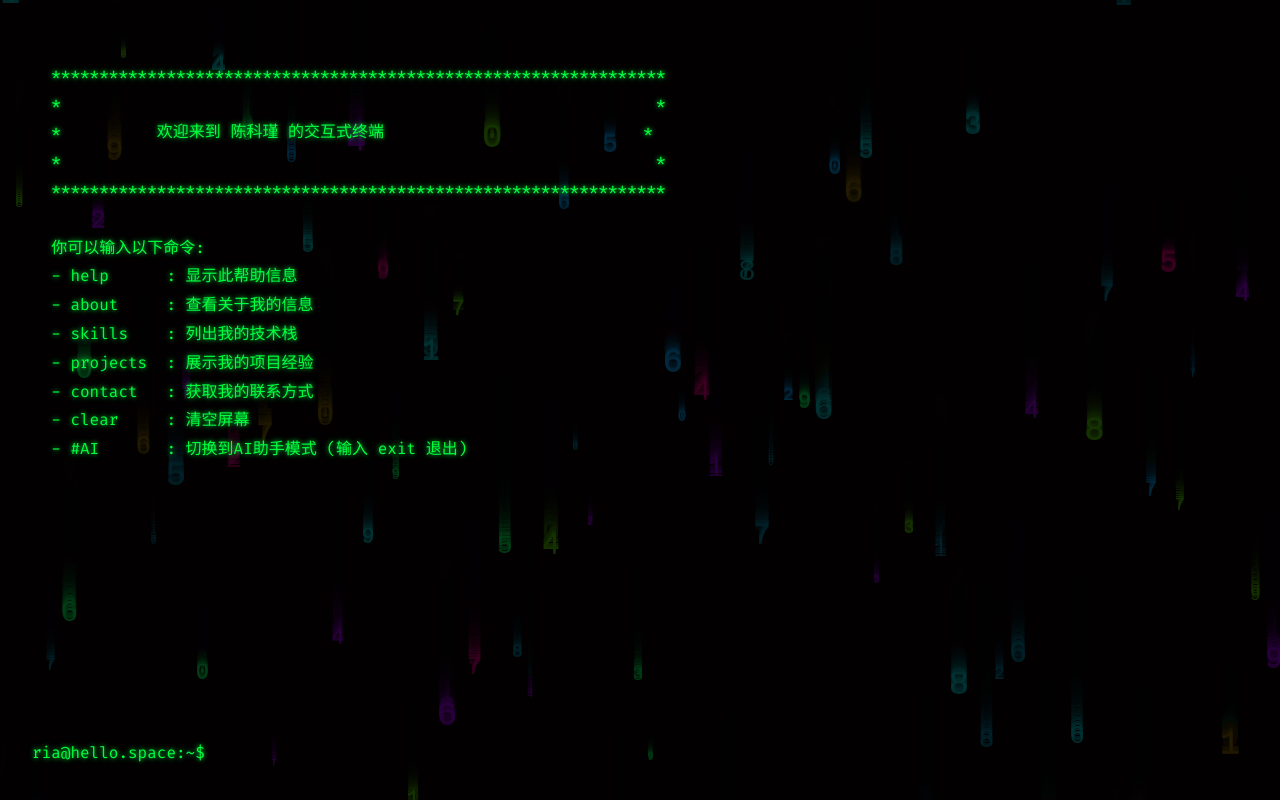
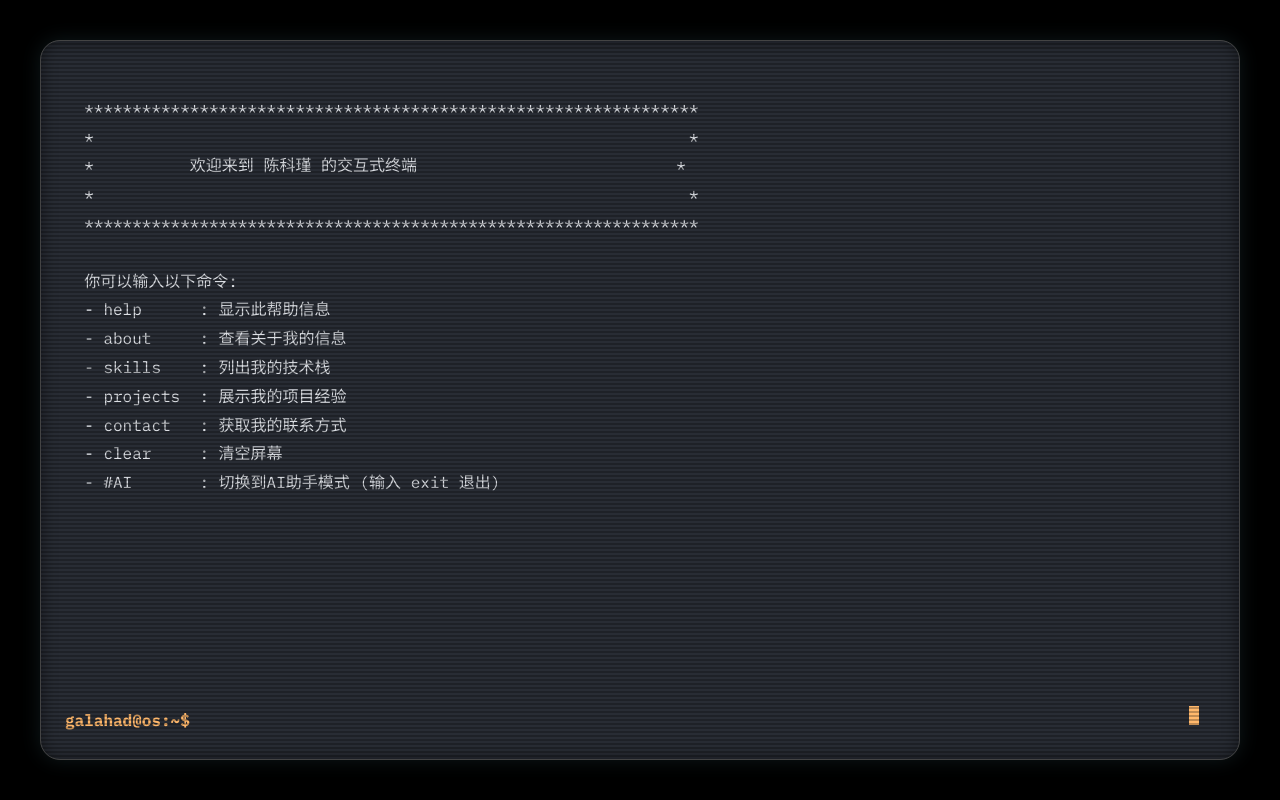
Before and after one commit to Riaishere/example, a plain HTML site: page index.html in a window 1280 px wide. Drawn offline with Linux system fonts and the light colour scheme.

Commit message:
terrible page

```diff
--- a/index.html
+++ b/index.html
@@ -3,19 +3,19 @@
 <head>
     <meta charset="UTF-8">
     <meta name="viewport" content="width=device-width, initial-scale=1.0">
-    <title>XXX - 终端</title>
+    <title>Galahad OS - 复古终端</title>
     <style>
-        /* --- 黑客帝国风格 --- */
-        @import url('https://fonts.googleapis.com/css2?family=Fira+Code:wght@400;700&display=swap');
+        /* --- 复古未来主义风格 (Retro-Futurism) --- */
+        @import url('https://fonts.googleapis.com/css2?family=IBM+Plex+Mono:wght@400;700&display=swap');
 
         :root {
-            --background: #0D0208; /* 更深的黑色 */
-            --foreground: #00FF41; /* 明亮的荧光绿 */
-            --green: #00FF41;
-            --blue: #00BFFF; /* 天蓝色，用于一些高亮 */
-            --red: #FF4136;
-            --yellow: #FFDC00;
-            --cursor: #00FF41;
+            --background: #282c34; /* 深灰蓝背景 */
+            --foreground: #dcdfe4; /* 柔和的白色文字 */
+            --primary: #ffb86c;    /* 温暖的橙色，用于提示符和高亮 */
+            --secondary: #8be9fd;  /* 清爽的青色，用于链接和次要信息 */
+            --error: #ff5555;      /* 柔和的红色，用于错误信息 */
+            --cursor: #ffb86c;     /* 光标颜色 */
+            --screen-glow: rgba(139, 233, 253, 0.1); /* 屏幕边缘的辉光 */
         }
 
         * {
@@ -25,34 +25,78 @@
         }
 
         body {
-            background-color: var(--background);
+            background-color: #000; /* 外部背景为纯黑，突出显示器 */
             color: var(--foreground);
-            font-family: 'Fira Code', 'Consolas', 'Monaco', monospace;
+            font-family: 'IBM Plex Mono', 'Consolas', 'Monaco', monospace;
             font-size: 16px;
             line-height: 1.8;
-            text-shadow: 0 0 5px var(--green); /* 添加辉光效果 */
+            display: flex;
+            justify-content: center;
+            align-items: center;
+            min-height: 100vh;
+            padding: 2rem;
         }
 
-        #matrix-bg {
-            position: fixed;
+        /* 模拟CRT显示器的主容器 */
+        .crt-monitor {
+            width: 100%;
+            max-width: 1200px;
+            height: 90vh;
+            background: var(--background);
+            border-radius: 20px; /* 圆角边框 */
+            border: 1px solid #444;
+            box-shadow:
+                0 0 20px var(--screen-glow), /* 外部辉光 */
+                inset 0 0 15px rgba(0,0,0,0.5); /* 内部阴影，增加深度感 */
+            position: relative;
+            overflow: hidden; /* 隐藏伪元素溢出的部分 */
+            display: flex; /* 使用flex布局来放置终端容器 */
+            padding: 1.5rem; /* 显示器边框 */
+        }
+
+        /* 模拟CRT扫描线的伪元素 */
+        .crt-monitor::after {
+            content: " ";
+            display: block;
+            position: absolute;
             top: 0;
             left: 0;
-            width: 100%;
-            height: 100%;
-            z-index: -1;
-            opacity: 0.7; /* 进一步增加数字雨可见度 */
+            bottom: 0;
+            right: 0;
+            background: linear-gradient(to bottom, rgba(24, 24, 24, 0) 50%, rgba(0, 0, 0, 0.25) 50%);
+            background-size: 100% 4px; /* 扫描线粗细 */
+            z-index: 2;
+            pointer-events: none; /* 让鼠标可以穿透此层 */
+            animation: scanline 10s linear infinite;
+        }
+
+        @keyframes scanline {
+           from { background-position: 0 0; }
+           to { background-position: 0 -40px; }
         }
 
         .terminal-container {
+            flex-grow: 1; /* 占满显示器内部空间 */
             position: relative;
             z-index: 1;
             width: 100%;
-            height: 100vh;
+            height: 100%;
             overflow-y: auto;
-            padding: 2rem;
+            padding-right: 1rem; /* 留出滚动条空间 */
             display: flex;
             flex-direction: column;
-            background: rgba(0,0,0,0.5); /* 半透明背景，让数字雨透出来 */
+        }
+
+        /* 自定义滚动条样式 */
+        .terminal-container::-webkit-scrollbar {
+            width: 8px;
+        }
+        .terminal-container::-webkit-scrollbar-track {
+            background: rgba(0,0,0,0.2);
+        }
+        .terminal-container::-webkit-scrollbar-thumb {
+            background-color: var(--primary);
+            border-radius: 4px;
         }
 
         #terminal-output {
@@ -61,7 +105,8 @@
         }
 
         .prompt {
-            color: var(--green);
+            color: var(--primary);
+            font-weight: bold;
         }
 
         .command {
@@ -69,12 +114,12 @@
         }
 
         .output-line a {
-            color: var(--yellow);
+            color: var(--secondary);
             text-decoration: underline;
         }
 
         .error {
-            color: var(--red);
+            color: var(--error);
         }
 
         .input-line {
@@ -89,7 +134,6 @@
             font-family: inherit;
             font-size: inherit;
             outline: none;
-            text-shadow: 0 0 5px var(--green);
         }
 
         .cursor {
@@ -97,26 +141,25 @@
             width: 10px;
             height: 1.2em;
             background-color: var(--cursor);
-            box-shadow: 0 0 5px var(--cursor);
-            animation: blink 1s step-end infinite;
+            animation: blink 1.2s step-end infinite;
             vertical-align: bottom;
+            margin-left: 4px;
         }
 
         @keyframes blink {
-            from, to { opacity: 0; }
-            50% { opacity: 1; }
+            from, to { opacity: 1; }
+            50% { opacity: 0; }
         }
 
         /* 头像样式 */
         .profile-image-container {
-            width: 150px;
-            height: 150px;
+            width: 120px;
+            height: 120px;
             border-radius: 50%;
             overflow: hidden;
-            border: 3px solid var(--blue);
+            border: 3px solid var(--secondary);
             margin-bottom: 1rem;
-            box-shadow: 0 0 15px var(--blue);
-            /* --- 新增：使用Flexbox实现完美垂直和水平居中 --- */
+            filter: grayscale(50%); /* 添加轻微的灰度滤镜，增加复古感 */
             display: flex;
             justify-content: center;
             align-items: center;
@@ -130,13 +173,14 @@
     </style>
 </head>
 <body>
-    <canvas id="matrix-bg"></canvas>
+    <div class="crt-monitor">
         <div class="terminal-container" id="terminal-container">
             <div id="terminal-output"></div>
             <div class="input-line">
-            <span class="prompt" id="prompt">ria@hello.space:~$</span>
+                <span class="prompt" id="prompt">galahad@os:~$</span>
                 <input type="text" id="terminal-input" autocomplete="off" autofocus>
                 <span class="cursor"></span>
+            </div>
         </div>
     </div>
 
@@ -265,14 +309,14 @@
             const switchToAiMode = () => {
                 mode = 'ai';
                 promptElement.textContent = 'AI> ';
-                promptElement.style.color = 'var(--red)';
+                promptElement.style.color = 'var(--error)';
                 printToTerminal('已进入AI模式。直接输入你的问题即可。输入 <span class="command">exit</span> 退出。');
             };
 
             const switchToCommandMode = () => {
                 mode = 'command';
-                promptElement.textContent = 'ria@hello.space:~$';
-                promptElement.style.color = 'var(--green)';
+                promptElement.textContent = 'galahad@os:~$';
+                promptElement.style.color = 'var(--primary)';
                 printToTerminal('已退出AI模式。');
             };
 
@@ -289,7 +333,7 @@
                 // 创建一个用于显示AI回复的容器
                 const aiReplyContainer = document.createElement('div');
                 aiReplyContainer.className = 'output-line';
-                aiReplyContainer.innerHTML = `<span class="prompt" style="color: var(--blue);">AI:</span> <span class="ai-reply"></span>`;
+                aiReplyContainer.innerHTML = `<span class="prompt" style="color: var(--secondary);">AI:</span> <span class="ai-reply"></span>`;
                 output.appendChild(aiReplyContainer);
                 const aiReplySpan = aiReplyContainer.querySelector('.ai-reply');
 
@@ -484,105 +528,6 @@
                 input.focus();
             });
 
-            // --- 增强版数字雨效果 ---
-            const canvas = document.getElementById('matrix-bg');
-            const ctx = canvas.getContext('2d');
-
-            // 设置canvas尺寸
-            const resizeCanvas = () => {
-                canvas.width = window.innerWidth;
-                canvas.height = window.innerHeight;
-                console.log('Canvas 尺寸:', canvas.width, 'x', canvas.height);
-            };
-
-            resizeCanvas();
-            window.addEventListener('resize', resizeCanvas);
-
-            // 只使用数字，营造纯数字雨效果
-            const nums = '0123456789';
-            const alphabet = nums;
-
-            // 暗色系颜色数组 - 提升亮度
-            const darkColors = [
-                'rgba(0, 180, 60, 0.9)',   // 较亮绿色
-                'rgba(0, 120, 180, 0.8)',  // 较亮蓝色
-                'rgba(0, 150, 150, 0.8)',  // 较亮青色
-                'rgba(120, 0, 180, 0.8)',  // 较亮紫色
-                'rgba(60, 150, 0, 0.9)',   // 较亮深绿
-                'rgba(0, 100, 120, 0.8)',  // 较亮蓝灰
-                'rgba(100, 80, 0, 0.7)',   // 金黄色
-                'rgba(180, 0, 100, 0.7)',  // 玫红色
-            ];
-
-            // 字体大小数组 - 扩大尺寸范围
-            const fontSizes = [10, 14, 18, 22, 26, 30, 34];
-            const columns = Math.floor(canvas.width / 15); // 增加数字雨密度
-
-            // 每个雨滴的属性
-            const rainDrops = [];
-            for (let x = 0; x < columns; x++) {
-                rainDrops[x] = {
-                    y: Math.random() * canvas.height,
-                    speed: 0.8 + Math.random() * 2,    // 减慢速度
-                    fontSize: fontSizes[Math.floor(Math.random() * fontSizes.length)],
-                    colorIndex: Math.floor(Math.random() * darkColors.length),
-                    opacity: 0.3 + Math.random() * 0.4, // 随机透明度
-                    lastColorChange: Date.now(),
-                    currentChar: alphabet.charAt(Math.floor(Math.random() * alphabet.length)),
-                    charChangeCounter: 0
-                };
-            }
-
-            const draw = () => {
-                // 黑色背景，适中的消散效果 - 避免字符重叠
-                ctx.fillStyle = 'rgba(0, 0, 0, 0.15)';
-                ctx.fillRect(0, 0, canvas.width, canvas.height);
-
-                const currentTime = Date.now();
-
-                for (let i = 0; i < rainDrops.length; i++) {
-                    const drop = rainDrops[i];
-
-                    // 每3-6秒随机改变颜色
-                    if (currentTime - drop.lastColorChange > 3000 + Math.random() * 3000) {
-                        drop.colorIndex = Math.floor(Math.random() * darkColors.length);
-                        drop.lastColorChange = currentTime;
-                    }
-
-                    // 字符变化控制 - 每8-15帧才变化一次字符
-                    drop.charChangeCounter++;
-                    if (drop.charChangeCounter > 8 + Math.random() * 7) {
-                        drop.currentChar = alphabet.charAt(Math.floor(Math.random() * alphabet.length));
-                        drop.charChangeCounter = 0;
-                    }
-
-                    // 设置字体和颜色
-                    ctx.font = drop.fontSize + 'px monospace';
-                    ctx.fillStyle = darkColors[drop.colorIndex];
-
-                    // 绘制字符 - 使用相对稳定的字符
-                    const x = i * (canvas.width / columns);
-                    ctx.fillText(drop.currentChar, x, drop.y);
-
-                    // 更新位置
-                    drop.y += drop.speed;
-
-                    // 重置雨滴
-                    if (drop.y > canvas.height + drop.fontSize) {
-                        drop.y = -drop.fontSize - Math.random() * 100;
-                        drop.speed = 0.8 + Math.random() * 2;
-                        drop.fontSize = fontSizes[Math.floor(Math.random() * fontSizes.length)];
-                        drop.colorIndex = Math.floor(Math.random() * darkColors.length);
-                        drop.currentChar = alphabet.charAt(Math.floor(Math.random() * alphabet.length));
-                        drop.charChangeCounter = 0;
-                    }
-                }
-            };
-
-            // 启动数字雨动画
-            console.log('开始数字雨动画，雨滴数量:', rainDrops.length);
-            setInterval(draw, 80); // 降低帧率，让数字更清晰
-
             // 初始加载
             showHelp();
         });
```
Lines whose indentation alone changed are shown as unchanged.
